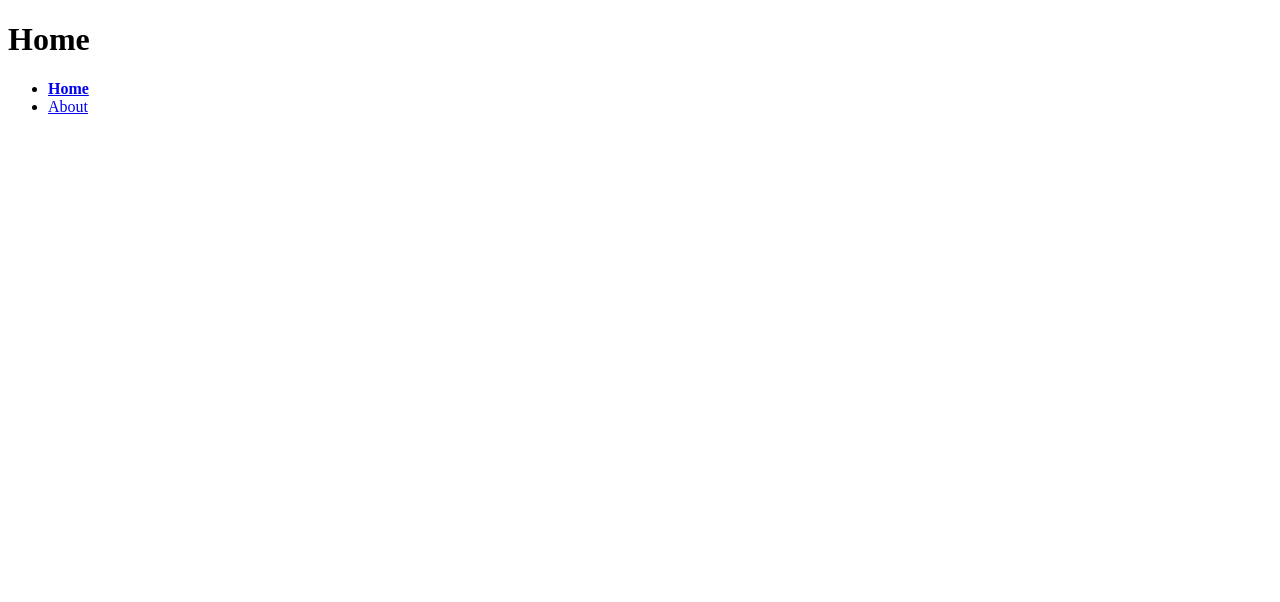
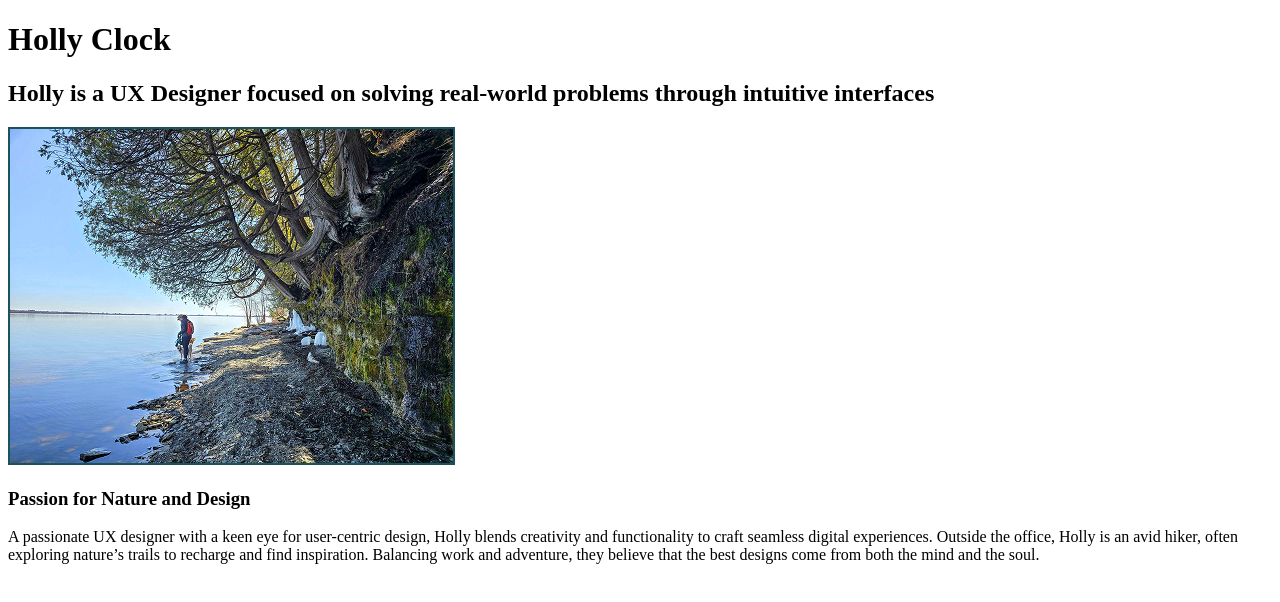
Before and after one commit to clockhol/Lab4.5, a plain HTML site: page index.html in a window 1280 px wide. Drawn offline with Linux system fonts and the light colour scheme.

Commit message:
bulkcopy

```diff
--- a/index.html
+++ b/index.html
@@ -7,13 +7,15 @@
     <link rel="stylesheet" href="screen.css">
   </head>
   <body>
-    <h1>Home</h1>
-    <nav>
-      <ul>
-        <li><a href="index.html" class="active">Home</a></li>
-        <li><a href="about.html">About</a></li>
-      </ul>
-    </nav>
+    <h1>Holly Clock</h1>
+    <section>
+      <h2>Holly is a UX Designer focused on solving real-world problems through intuitive interfaces </h2>
+    </section>
+    <div>
+      <img alt="Photo of Holly Clock" src="Holly_Shirleys_Bay 1.png" />
+      <h3>Passion for Nature and Design</h3>
+      <p>A passionate UX designer with a keen eye for user-centric design, Holly blends creativity and functionality to craft seamless digital experiences. Outside the office, Holly is an avid hiker, often exploring nature’s trails to recharge and find inspiration. Balancing work and adventure, they believe that the best designs come from both the mind and the soul.</p>
+    </div>
     <script src="index.js"></script>
   </body>
 </html>
```
Also changed, not shown: Holly_Shirleys_Bay 1.png (added).
